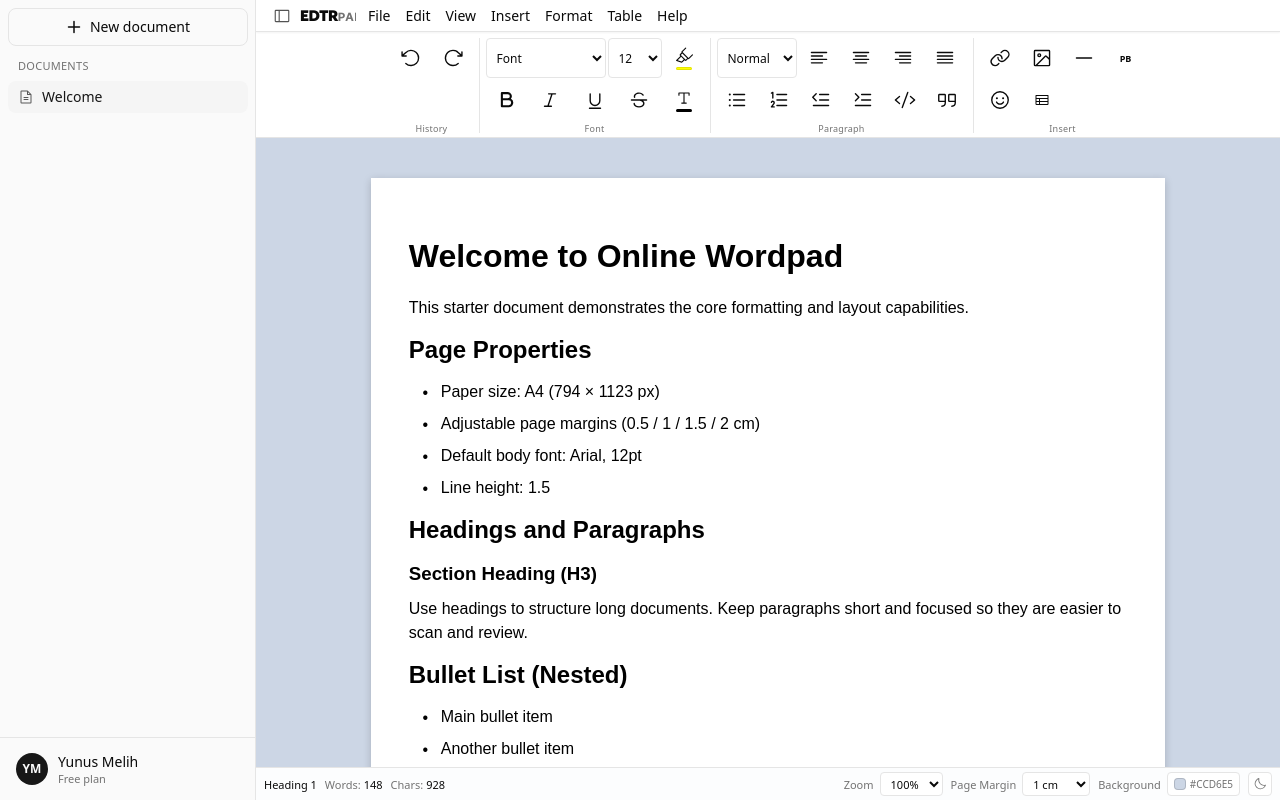
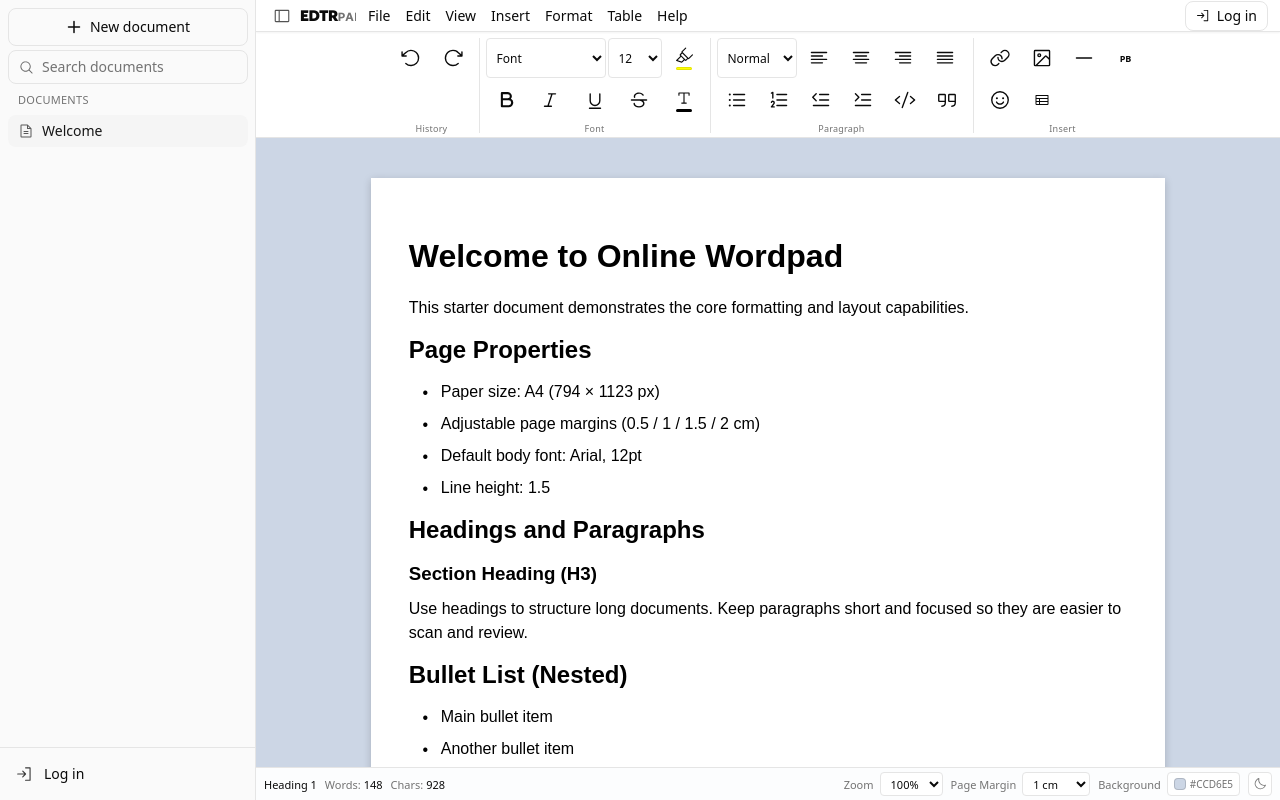
Before and after one commit to 0xymg/online-wordpad, a Next.js app: page /pad in a window 1280 px wide. Built offline with nearby package versions, Linux system fonts and the light colour scheme; a web font is replaced by a local one.

Commit message:
feat: Enhance Editor and MenuBar components with user authentication and document search functionality

```diff
--- a/app/components/Editor.tsx
+++ b/app/components/Editor.tsx
@@ -27,7 +27,7 @@ import { Popover, PopoverAnchor, PopoverContent, PopoverTrigger } from "@/compon
 import {
   ArrowClockwise, Crop, FlipHorizontal, FlipVertical,
   TextAlignLeft, TextAlignCenter, TextAlignRight,
-  Sun, Moon, FileText, Trash, Plus, MagnifyingGlass, PencilSimple, DownloadSimple, SignIn, SignOut,
+  Sun, Moon, FileText, Trash, Plus, MagnifyingGlass, PencilSimple, DownloadSimple, SignIn,
 } from "@phosphor-icons/react";
 import { Document, Packer, Paragraph, TextRun } from "docx";
 import {
@@ -1573,7 +1573,7 @@ export default function Editor() {
       >
         <div className="flex h-full w-64 flex-col">
           {/* New document */}
-          <div className="p-2">
+          <div className="p-2 pb-1">
             <button
               type="button"
               onClick={createFile}
@@ -1583,21 +1583,51 @@ export default function Editor() {
             </button>
           </div>
 
+          {/* Search */}
+          <div className="px-2 pb-1">
+            <div className="flex items-center gap-2 rounded-md border border-sidebar-border px-2.5">
+              <MagnifyingGlass size={15} className="shrink-0 opacity-60" />
+              <input
+                value={fileSearch}
+                onChange={(e) => setFileSearch(e.target.value)}
+                placeholder="Search documents"
+                className="min-w-0 flex-1 bg-transparent py-1.5 text-sm outline-none placeholder:text-muted-foreground"
+              />
+            </div>
+          </div>
+
           {/* Document list */}
           <div className="flex-1 overflow-y-auto px-2 pb-2">
             <p className="px-2.5 pt-1 pb-1.5 text-[11px] font-medium uppercase tracking-wide text-muted-foreground">Documents</p>
             <div className="flex flex-col gap-0.5">
-              {files.map((f) => (
+              {files
+                .filter((f) => (f.name || "").toLowerCase().includes(fileSearch.trim().toLowerCase()))
+                .map((f) => (
+                <ContextMenu key={f.id}>
+                  <ContextMenuTrigger asChild>
                     <div
-                  key={f.id}
                       className={cn(
                         "group flex items-center gap-2 rounded-md pl-2.5 pr-1.5 transition-colors",
                         f.id === activeId ? "bg-sidebar-accent text-sidebar-accent-foreground" : "hover:bg-sidebar-accent/60"
                       )}
                     >
+                      {renamingId === f.id ? (
+                        <input
+                          autoFocus
+                          defaultValue={f.name}
+                          onKeyDown={(e) => {
+                            if (e.key === "Enter") { renameFile(f.id, e.currentTarget.value); setRenamingId(null); }
+                            else if (e.key === "Escape") setRenamingId(null);
+                          }}
+                          onBlur={(e) => { renameFile(f.id, e.currentTarget.value); setRenamingId(null); }}
+                          className="my-1 min-w-0 flex-1 rounded border border-input bg-background px-1.5 py-1 text-sm outline-none focus:ring-1 focus:ring-ring"
+                        />
+                      ) : (
+                        <>
                           <button
                             type="button"
                             onClick={() => switchFile(f.id)}
+                            onDoubleClick={() => setRenamingId(f.id)}
                             className="flex min-w-0 flex-1 items-center gap-2 py-1.5 text-left text-sm"
                           >
                             <FileText size={16} className="shrink-0 opacity-70" />
@@ -1612,22 +1642,63 @@ export default function Editor() {
                           >
                             <Trash size={14} />
                           </button>
-                </div>
+                        </>
+                      )}
+                    </div>
+                  </ContextMenuTrigger>
+                  <ContextMenuContent className="w-44">
+                    <ContextMenuItem onClick={() => { switchFile(f.id); setRenamingId(f.id); }}>
+                      <PencilSimple size={15} /> Rename
+                    </ContextMenuItem>
+                    <ContextMenuSub>
+                      <ContextMenuSubTrigger>
+                        <DownloadSimple size={15} /> Export
+                      </ContextMenuSubTrigger>
+                      <ContextMenuSubContent>
+                        <ContextMenuItem onClick={() => exportFile(f, "html")}>HTML (.html)</ContextMenuItem>
+                        <ContextMenuItem onClick={() => exportFile(f, "txt")}>Plain text (.txt)</ContextMenuItem>
+                        <ContextMenuItem onClick={() => exportFile(f, "docx")}>Word (.docx)</ContextMenuItem>
+                      </ContextMenuSubContent>
+                    </ContextMenuSub>
+                    <ContextMenuSeparator />
+                    <ContextMenuItem variant="destructive" onClick={() => deleteFile(f.id)}>
+                      <Trash size={15} /> Delete
+                    </ContextMenuItem>
+                  </ContextMenuContent>
+                </ContextMenu>
               ))}
-            </div>
-          </div>
-
-          {/* Mock user — to be wired up later */}
+              {files.filter((f) => (f.name || "").toLowerCase().includes(fileSearch.trim().toLowerCase())).length === 0 && (
+                <p className="px-2.5 py-2 text-xs text-muted-foreground">No documents</p>
+              )}
+            </div>
+          </div>
+
+          {/* User / auth */}
           <div className="border-t border-sidebar-border p-2">
-            <div className="flex items-center gap-2.5 rounded-md px-2 py-1.5">
+            {user ? (
+              <button
+                type="button"
+                onClick={logout}
+                title="Log out"
+                className="flex w-full items-center gap-2.5 rounded-md px-2 py-1.5 text-left hover:bg-sidebar-accent transition-colors"
+              >
                 <div className="flex h-8 w-8 shrink-0 items-center justify-center rounded-full bg-primary text-primary-foreground text-xs font-semibold select-none">
-                YM
+                  {user.initials}
                 </div>
                 <div className="min-w-0 leading-tight">
-                <div className="truncate text-sm font-medium">Yunus Melih</div>
+                  <div className="truncate text-sm font-medium">{user.name}</div>
                   <div className="truncate text-[11px] text-muted-foreground">Free plan</div>
                 </div>
-            </div>
+              </button>
+            ) : (
+              <button
+                type="button"
+                className="flex w-full items-center gap-2.5 rounded-md px-2 py-2 text-left text-sm hover:bg-sidebar-accent transition-colors"
+              >
+                <SignIn size={18} className="shrink-0 opacity-80" />
+                <span>Log in</span>
+              </button>
+            )}
           </div>
         </div>
       </aside>
@@ -1662,6 +1733,8 @@ export default function Editor() {
         onToggleRuler={() => setShowRuler((s) => !s)}
         isDark={isDark}
         onToggleDark={toggleDark}
+        user={user}
+        onLogout={logout}
       />
       {showToolbar && (
         <Toolbar
--- a/app/components/MenuBar.tsx
+++ b/app/components/MenuBar.tsx
@@ -21,7 +21,8 @@ import { EditorState, Transaction, AllSelection } from "prosemirror-state";
 import { DOMSerializer } from "prosemirror-model";
 import { addColumnAfter, addRowAfter, deleteColumn, deleteRow, deleteTable } from "prosemirror-tables";
 import { Document, Packer, Paragraph, TextRun } from "docx";
-import { SidebarSimple } from "@phosphor-icons/react";
+import { SidebarSimple, SignIn, SignOut } from "@phosphor-icons/react";
+import { Popover, PopoverContent, PopoverTrigger } from "@/components/ui/popover";
 import { cn } from "@/lib/utils";
 
 interface MenuBarProps {
@@ -52,6 +53,8 @@ interface MenuBarProps {
   onToggleDark: () => void;
   sidebarOpen: boolean;
   onToggleSidebar: () => void;
+  user: { name: string; initials: string } | null;
+  onLogout: () => void;
 }
 
 const TEXT_COLORS = ["#000000", "#e11d48", "#ea580c", "#ca8a04", "#16a34a", "#2563eb", "#7c3aed", "#6b7280"];
@@ -76,6 +79,7 @@ export default function MenuBar({
   showToolbar, onToggleToolbar, showRuler, onToggleRuler,
   isDark, onToggleDark,
   onToggleSidebar,
+  user, onLogout,
 }: MenuBarProps) {
   const SidebarBtn = ({ className }: { className?: string }) => (
     <button
@@ -431,6 +435,45 @@ export default function MenuBar({
         </MenubarContent>
       </MenubarMenu>
       </div>
+
+      {/* Auth — right side of the bar */}
+      <div className="absolute right-3 top-0 bottom-0 flex items-center">
+        {user ? (
+          <Popover>
+            <PopoverTrigger asChild>
+              <button
+                type="button"
+                title={user.name}
+                aria-label="Account"
+                className="flex h-7 w-7 items-center justify-center rounded-full bg-primary text-primary-foreground text-[11px] font-semibold select-none"
+              >
+                {user.initials}
+              </button>
+            </PopoverTrigger>
+            <PopoverContent align="end" sideOffset={6} className="w-48 p-1">
+              <div className="px-2 py-1.5">
+                <div className="truncate text-sm font-medium">{user.name}</div>
+                <div className="truncate text-[11px] text-muted-foreground">Free plan</div>
+              </div>
+              <div className="my-1 h-px bg-border" />
+              <button
+                type="button"
+                onClick={onLogout}
+                className="flex w-full items-center gap-2 rounded-sm px-2 py-1.5 text-sm hover:bg-accent hover:text-accent-foreground"
+              >
+                <SignOut size={15} /> Log out
+              </button>
+            </PopoverContent>
+          </Popover>
+        ) : (
+          <button
+            type="button"
+            className="flex items-center gap-1.5 rounded-md border border-border px-2.5 py-1 text-sm hover:bg-accent hover:text-accent-foreground transition-colors"
+          >
+            <SignIn size={15} /> Log in
+          </button>
+        )}
+      </div>
     </Menubar>
   );
 }
```
Lines whose indentation alone changed are shown as unchanged.
